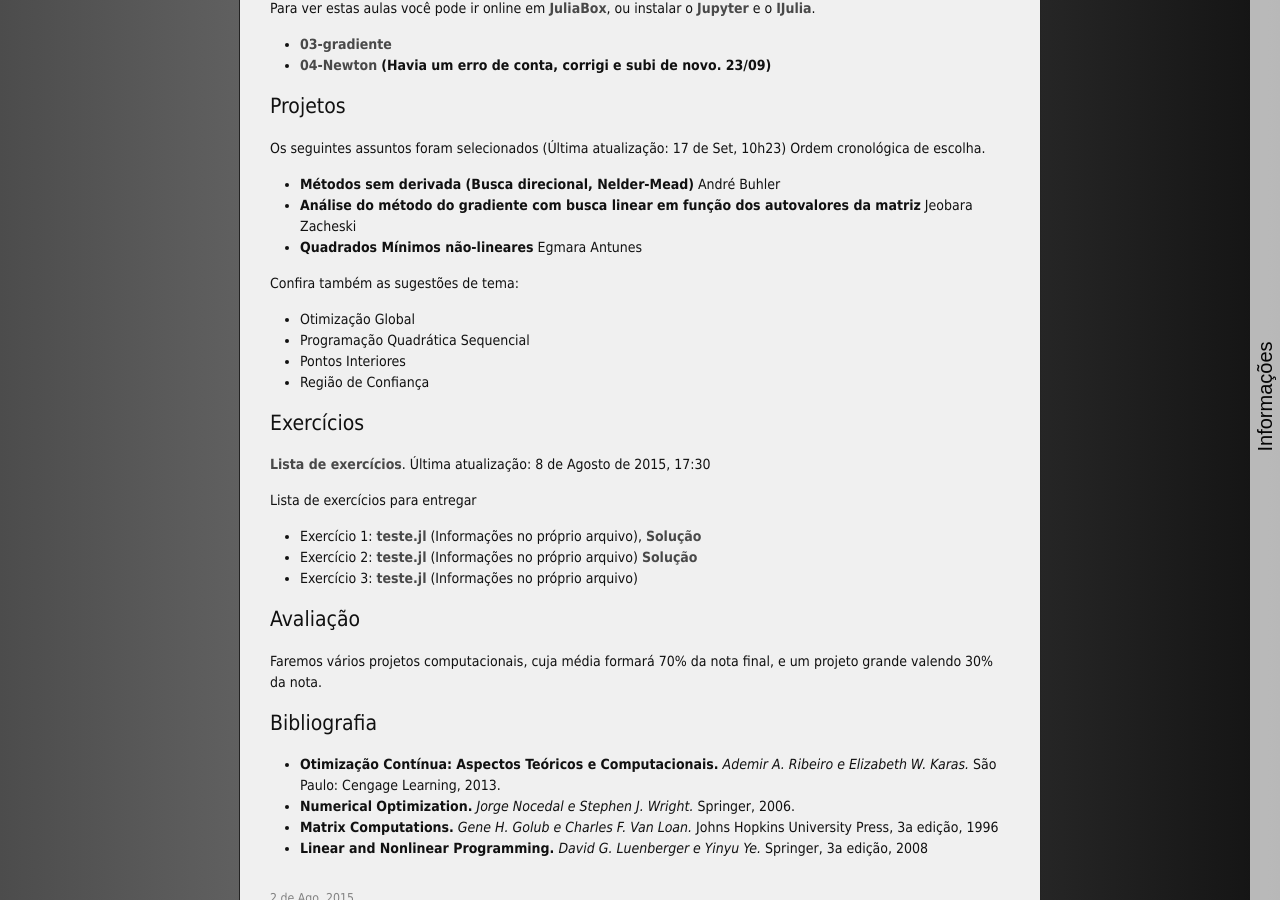
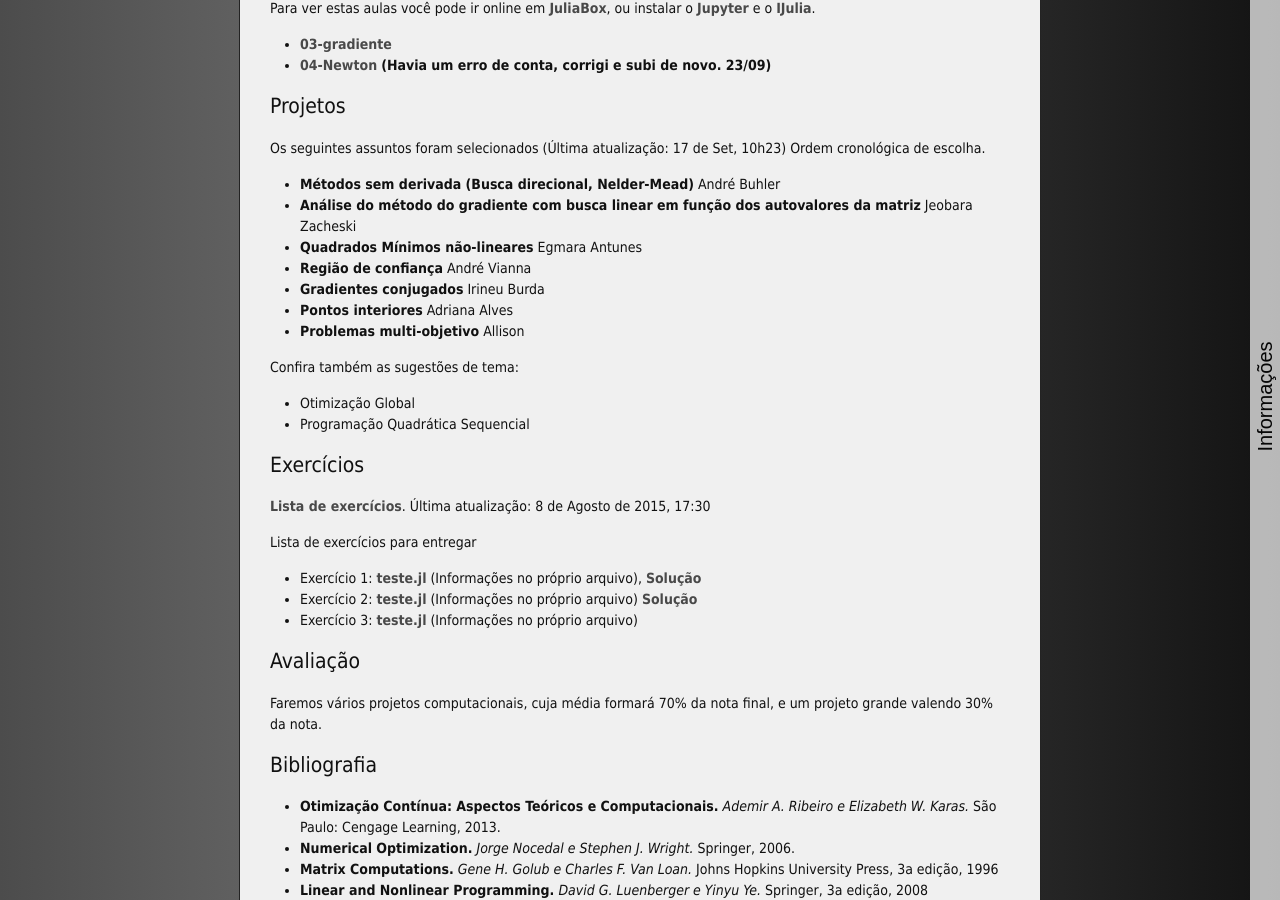
Before and after one commit to abelsiqueira/abelsiqueira.github.io-old, a Jekyll site: the page built from _posts/br/2015-08-02-cm114-2015s2.markdown, in a window 1280 px wide and 900 px high, scrolled down 690 px. Built offline with Jekyll 4.4.1, drawn with Linux system fonts in a browser that asks for light colours; nearby versions of some CDN libraries.

Commit message:
Adiciona novos nomes à lista de apresentações

```diff
--- a/_posts/br/2015-08-02-cm114-2015s2.markdown
+++ b/_posts/br/2015-08-02-cm114-2015s2.markdown
@@ -52,13 +52,19 @@ Ordem cronológica de escolha.
     Jeobara Zacheski
   - **Quadrados Mínimos não-lineares**
     Egmara Antunes
+  - **Região de confiança**
+    André Vianna
+  - **Gradientes conjugados**
+    Irineu Burda
+  - **Pontos interiores**
+    Adriana Alves
+  - **Problemas multi-objetivo**
+    Allison
 
 Confira também as sugestões de tema:
 
   - Otimização Global
   - Programação Quadrática Sequencial
-  - Pontos Interiores
-  - Região de Confiança
 
 # Exercícios
 
```
